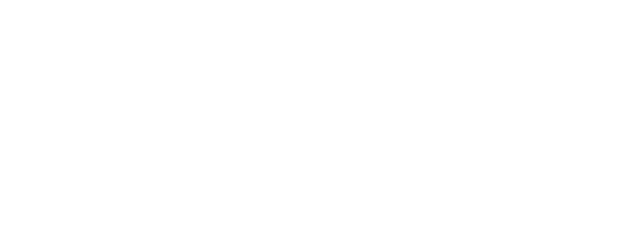
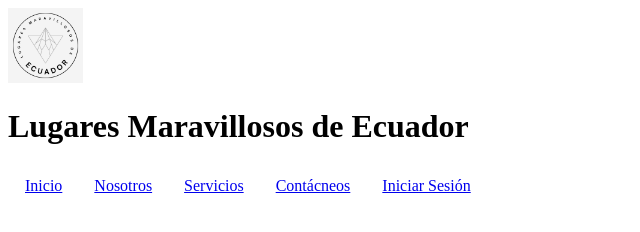
Before and after one commit to JoseAntSan/Desarollo_Web, a plain HTML site: page Unidad 1/Trabajo 3-Lugares Maravillosos de Ecuador/index-inicio.html in a window 1280 px wide. Shown: the whole page, without its empty margins (0-640 px from the left). Drawn offline with Linux system fonts and the light colour scheme.

Commit message:
Trabajos de Desarollo Web

```diff
--- a/Unidad 1/Trabajo 3-Lugares Maravillosos de Ecuador/index-inicio.html
+++ b/Unidad 1/Trabajo 3-Lugares Maravillosos de Ecuador/index-inicio.html
@@ -4,9 +4,17 @@
     <meta charset="UTF-8">
     <meta http-equiv="X-UA-Compatible" content="IE=edge">
     <meta name="viewport" content="width=device-width, initial-scale=1.0">
-    <title>Document</title>
+    <title>Lugares Maravillosos de Ecuador</title>
 </head>
-<body>
+<img src="logo.png" width="75" height="75" />
+    <H1>Lugares Maravillosos de Ecuador</H1>
+        <a  style="position: relative; display: block; padding: 10px 15px; float: left; margin-left: 2px" href="index-inicio.html">Inicio</a>
+        <a  style="position: relative; display: block; padding: 10px 15px; float: left; margin-left: 2px" href="index-nosotros.html">Nosotros</a>
+        <a  style="position: relative; display: block; padding: 10px 15px; float: left; margin-left: 2px" href="index-servicios.html">Servicios</a>
+        <a  style="position: relative; display: block; padding: 10px 15px; float: left; margin-left: 2px" href="index-contactenos.html">Contácneos</a>
+        <a  style="position: relative; display: block; padding: 10px 15px; float: left; margin-left: 2px" href="index-iniciarSesion.html">Iniciar Sesión</a>
+    <body>
+
 
 </body>
 </html>
```
Also changed, not shown: Unidad 1/Trabajo 3-Lugares Maravillosos de Ecuador/logo.png (added).
